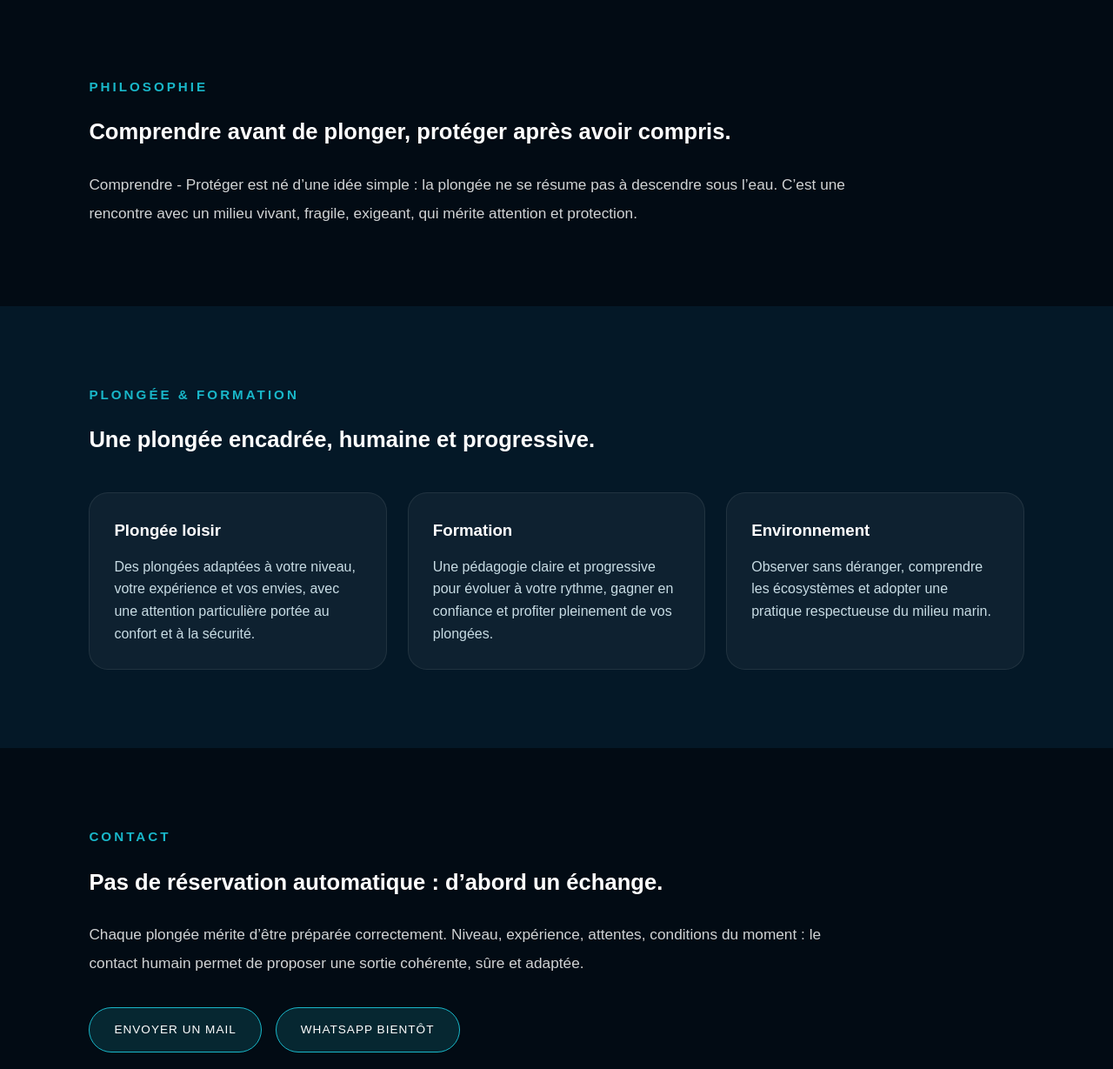
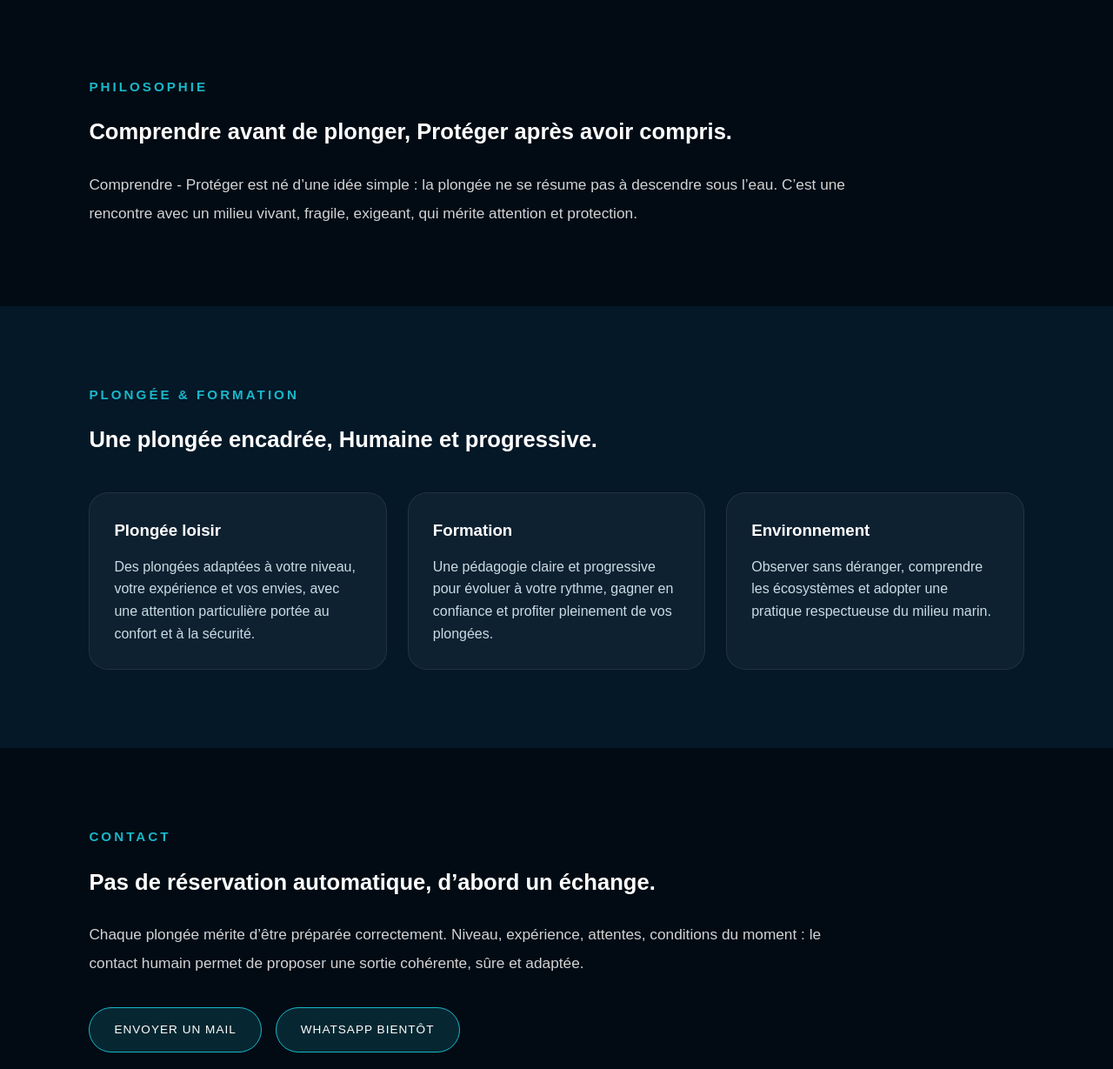
Before and after one commit to sebboitier-cmyk/comprendre-proteger, a plain HTML site: page index.html in a window 1280 px wide. Shown: the part 802-2031 px from the top of the page at 87% size. Drawn offline with Linux system fonts and the light colour scheme.

Commit message:
Fix HTML formatting and restore content

```diff
--- a/index.html
+++ b/index.html
@@ -241,7 +241,8 @@
 
     <section id="philosophie" class="section-dark">
       <div class="section-title">Philosophie</div>
-      <h2>Comprendre avant de plonger, protéger après avoir compris.</h2>
+      <h2>Comprendre avant de plonger,
+        Protéger après avoir compris.</h2>
       <p class="text">
         Comprendre - Protéger est né d’une idée simple : la plongée ne se résume
         pas à descendre sous l’eau. C’est une rencontre avec un milieu vivant,
@@ -251,7 +252,8 @@
 
     <section id="plongee" class="section-blue">
       <div class="section-title">Plongée & formation</div>
-      <h2>Une plongée encadrée, humaine et progressive.</h2>
+      <h2>Une plongée encadrée,
+        Humaine et progressive.</h2>
 
       <div class="cards">
         <div class="card">
@@ -282,7 +284,8 @@
 
     <section id="contact" class="section-dark">
       <div class="section-title">Contact</div>
-      <h2>Pas de réservation automatique : d’abord un échange.</h2>
+      <h2>Pas de réservation automatique,
+        d’abord un échange.</h2>
       <p class="text">
         Chaque plongée mérite d’être préparée correctement. Niveau, expérience,
         attentes, conditions du moment : le contact humain permet de proposer
```
